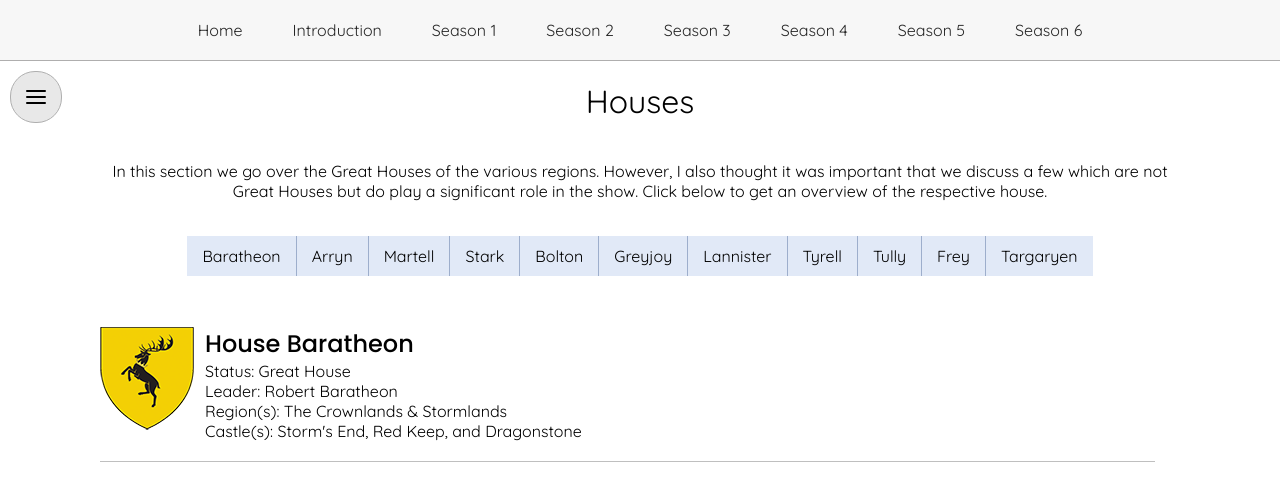
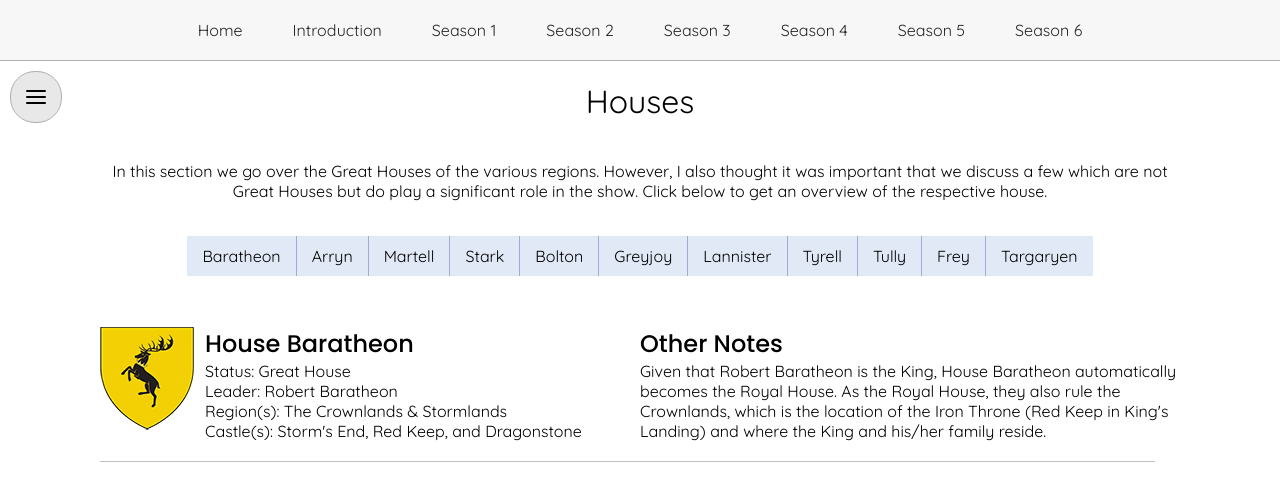
Before and after one commit to Sunjot/TheRealmV2, a React (Create React App) app: page /intro in a window 1280 px wide. Shown: the top 480 px of the page. Built offline with nearby package versions, Linux system fonts and the light colour scheme.

Commit message:
added more to the house intro sections

```diff
--- a/src/Components/Pages/Intro/Houses.js
+++ b/src/Components/Pages/Intro/Houses.js
@@ -49,78 +49,161 @@
         <div id="houses-cont">
           { this.state.choice === "0" &&
               <div>
+                <div className="houseIntroCont">
                   <HouseIntro sigil="sigil-0" name="Baratheon" status="Great House" leader="Robert Baratheon"
                     regions="The Crownlands & Stormlands" castles="Storm's End, Red Keep, and Dragonstone"/>
+                  <div className="general-info">
+                    <p className="miniheading">Other Notes</p>
+                    <p>Given that Robert Baratheon is the King, House Baratheon automatically becomes the
+                    Royal House. As the Royal House, they also rule the Crownlands, which is the location
+                    of the Iron Throne (Red Keep in King's Landing) and where the King and his/her family reside.</p>
+                  </div>
+                </div>
                 <div className="house-divider"></div>
               </div>
           }
           { this.state.choice === "1" &&
               <div>
+                <div className="houseIntroCont">
                   <HouseIntro sigil="sigil-1" name="Arryn" status="Great House" leader="Jon Arryn"
                     regions="The Vale" castles="The Eyrie" />
+                  <div className="general-info">
+                    <p className="miniheading">Other Notes</p>
+                    <p>House Arryn has ruled over The Vale for 100s of years - well before the events
+                    of the show take place. Jon Arryn, as mentioned prior, is The Hand.</p>
+                  </div>
+                </div>
                 <div className="house-divider"></div>
               </div>
           }
           { this.state.choice === "2" &&
               <div>
+                <div className="houseIntroCont">
                   <HouseIntro sigil="sigil-2" name="Martell" status="Great House" leader="Doran Martell"
                     regions="Dorne" castles="Sunspear" />
+                  <div className="general-info">
+                    <p className="miniheading">Other Notes</p>
+                    <p>House Martell has a history with House Lannister in a series of events that take
+                    place not long before the beginning of the show in what was called "Robert's Rebellion".
+                    </p>
+                  </div>
+                </div>
                 <div className="house-divider"></div>
               </div>
           }
           { this.state.choice === "3" &&
               <div>
+                <div className="houseIntroCont">
                   <HouseIntro sigil="sigil-3" name="Stark" status="Great House" leader="Eddard Stark"
                     regions="The North" castles="Winterfell" />
+                  <div className="general-info">
+                    <p className="miniheading">Other Notes</p>
+                    <p>House Stark is one of the oldest houses in the Seven Kingdoms and have ruled over
+                    The North since the beginning of time. They are one of two houses that play a significant
+                    role in the show above all others.</p>
+                  </div>
+                </div>
                 <div className="house-divider"></div>
               </div>
           }
           { this.state.choice === "4" &&
               <div>
+                <div className="houseIntroCont">
                   <HouseIntro sigil="sigil-4" name="Bolton" status="Vassal" leader="Roose Bolton"
                     regions="The North" castles="Dreadfort" />
+                  <div className="general-info">
+                    <p className="miniheading">Other Notes</p>
+                    <p>A vassal under House Stark, the Boltons play a significant role as the show progresses.
+                    As their sigil shows, they are known for flaying their enimies (removing layers of skin).</p>
+                  </div>
+                </div>
                 <div className="house-divider"></div>
               </div>
           }
           { this.state.choice === "5" &&
               <div>
+                <div className="houseIntroCont">
                   <HouseIntro sigil="sigil-5" name="Greyjoy" status="Great House" leader="Balon Greyjoy"
                     regions="The Iron Islands" castles="Pyke"/>
+                  <div className="general-info">
+                    <p className="miniheading">Other Notes</p>
+                    <p>The Greyjoys rule over a series of Islands on the west coast of Westeros, and their
+                    castle (Pyke) is located on one of these Islands of the same name - Pyke Island.</p>
+                  </div>
+                </div>
                 <div className="house-divider"></div>
               </div>
           }
           { this.state.choice === "6" &&
               <div>
+                <div className="houseIntroCont">
                   <HouseIntro sigil="sigil-6" name="Lannister" status="Great House" leader="Tywin Lannister"
                     regions="Westerlands" castles="Casterly Rock" />
+                  <div className="general-info">
+                    <p className="miniheading">Other Notes</p>
+                    <p>House Lannister is one of the oldest and richest houses in the Seven Kingdoms. Along
+                    with the Starks, a significant portion of the show centers around these two Houses and their
+                    heated rivalry.</p>
+                  </div>
+                </div>
                 <div className="house-divider"></div>
               </div>
           }
           { this.state.choice === "7" &&
               <div>
+                <div className="houseIntroCont">
                   <HouseIntro sigil="sigil-7" name="Tyrell" status="Great House" leader="Mace Tyrell"
                     regions="The Reach" castles="Highgarden" />
+                  <div className="general-info">
+                    <p className="miniheading">Other Notes</p>
+                    <p>As of the beginning of the show, House Tyrell have sworn loyalty to Robert and House
+                    Baratheon after the events of Robert's Rebellion.
+                    </p>
+                  </div>
+                </div>
                 <div className="house-divider"></div>
               </div>
           }
           { this.state.choice === "8" &&
               <div>
+                <div className="houseIntroCont">
                   <HouseIntro sigil="sigil-8" name="Tully" status="Great House" leader="Hoster Tully"
                     regions="The Riverlands" castles="Riverrun" />
+                  <div className="general-info">
+                    <p className="miniheading">Other Notes</p>
+                    <p>House Tully has an alliance with House Stark and House Arryn through a series of
+                    marriages that take place during Robert's Rebellion.</p>
+                  </div>
+                </div>
                 <div className="house-divider"></div>
               </div>
           }
           { this.state.choice === "9" &&
               <div>
+                <div className="houseIntroCont">
                   <HouseIntro sigil="sigil-9" name="Frey" status="Vassal" leader="Walder Frey"
                     regions="The Riverlands" castles="The Twins"/>
+                  <div className="general-info">
+                    <p className="miniheading">Other Notes</p>
+                    <p>House Frey is a vassal under House Tully that comes to play a big role as the
+                    series progresses. </p>
+                  </div>
+                </div>
                 <div className="house-divider"></div>
               </div>
           }
           { this.state.choice === "last-10" &&
               <div>
+                <div className="houseIntroCont">
                   <HouseIntro sigil="sigil-10" name="Targaryen" status="Exiled Great House" leader="Viserys Targaryen"
                     regions="None (based in The Free Cities)" castles="None"/>
+                  <div className="general-info">
+                    <p className="miniheading">Other Notes</p>
+                    <p>House Targaryen ruled the Seven Kingdoms for 300 years until the events of Robert's
+                    Rebellion resulted in their dethroning. The surviving members fled to Essos, which is where
+                    they reside as of the beginning of the series. </p>
+                  </div>
+                </div>
                 <div className="house-divider"></div>
               </div>
           }
--- a/src/Stylesheets/Pages.css
+++ b/src/Stylesheets/Pages.css
@@ -645,29 +645,42 @@
   #houses-cont .miniheading {
     font-family: "Poppins"; }
   #houses-cont > div {
-    width: 100%; }
+    width: 100%;
+    animation: fadein 0.5s;
+    animation-delay: 0s;
+    animation-fill-mode: forwards;
+    opacity: 0; }
+  #houses-cont .houseIntroCont {
+    display: flex;
+    flex-direction: row;
+    justify-content: flex-start;
+    align-items: flex-start;
+    text-align: left; }
+    #houses-cont .houseIntroCont .house-intro {
+      display: flex;
+      flex-direction: row;
+      justify-content: flex-start;
+      align-items: flex-start;
+      width: 50%; }
+      #houses-cont .houseIntroCont .house-intro .house-general {
+        display: flex;
+        flex-direction: column;
+        justify-content: flex-start;
+        align-items: flex-start; }
+      #houses-cont .houseIntroCont .house-intro .sigils {
+        margin-right: 10px;
+        background-image: url("../images/sigils-3.png"); }
+    #houses-cont .houseIntroCont .general-info {
+      display: flex;
+      flex-direction: column;
+      justify-content: flex-start;
+      align-items: flex-start;
+      width: 50%; }
   #houses-cont .house-divider {
     width: calc(100% - 25px);
     height: 1px;
     background-color: #bfbfbf;
     margin: 20px 0 20px 0; }
-  #houses-cont .house-intro {
-    display: flex;
-    flex-direction: row;
-    justify-content: flex-start;
-    align-items: flex-start;
-    animation: fadein 0.5s;
-    animation-delay: 0s;
-    animation-fill-mode: forwards;
-    opacity: 0; }
-    #houses-cont .house-intro .house-general {
-      display: flex;
-      flex-direction: column;
-      justify-content: flex-start;
-      align-items: flex-start; }
-    #houses-cont .house-intro .sigils {
-      margin-right: 10px;
-      background-image: url("../images/sigils-3.png"); }
   #houses-cont #sigil-0 {
     background-position: 0px 0px;
     height: 104px;
--- a/src/Stylesheets/Pages.scss
+++ b/src/Stylesheets/Pages.scss
@@ -340,19 +340,17 @@
 
   > div {
     width: 100%;
+    @include animate(fadein, 0.5s, 0s, forwards);
+    opacity: 0;
   }
 
-  .house-divider {
-    width: calc(100% - 25px);
-    height: 1px;
-    background-color: #bfbfbf;;
-    margin: 20px 0 20px 0;
-  }
+  .houseIntroCont {
+    @include flex(row, flex-start, flex-start);
+    text-align: left;
 
     .house-intro {
       @include flex(row, flex-start, flex-start);
-    @include animate(fadein, 0.5s, 0s, forwards);
-    opacity: 0;
+      width: 50%;
 
       .house-general {
         @include flex(column, flex-start, flex-start);
@@ -362,6 +360,19 @@
         margin-right: 10px;
         background-image: url('../images/sigils-3.png');
       }
+    }
+
+    .general-info {
+      @include flex(column, flex-start, flex-start);
+      width: 50%;
+    }
+  }
+
+  .house-divider {
+    width: calc(100% - 25px);
+    height: 1px;
+    background-color: #bfbfbf;;
+    margin: 20px 0 20px 0;
   }
 
   #sigil-0 {
```
Lines whose indentation alone changed are shown as unchanged.
